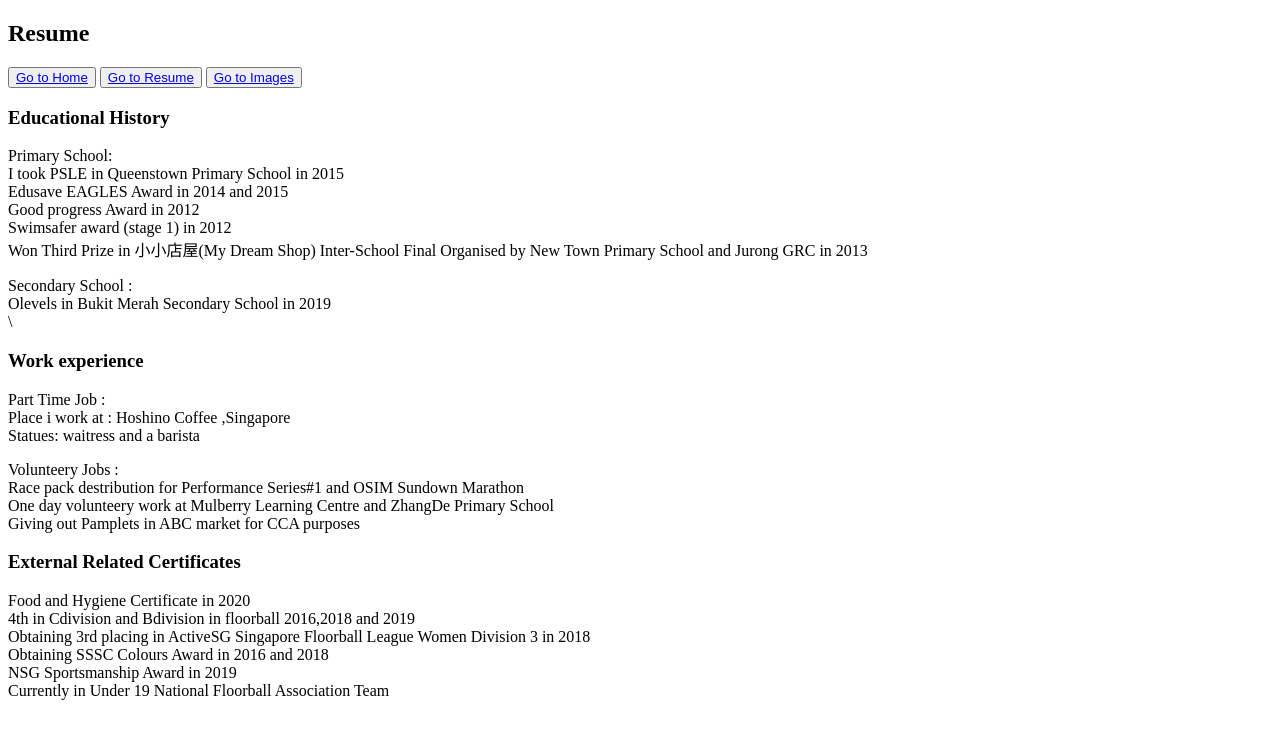
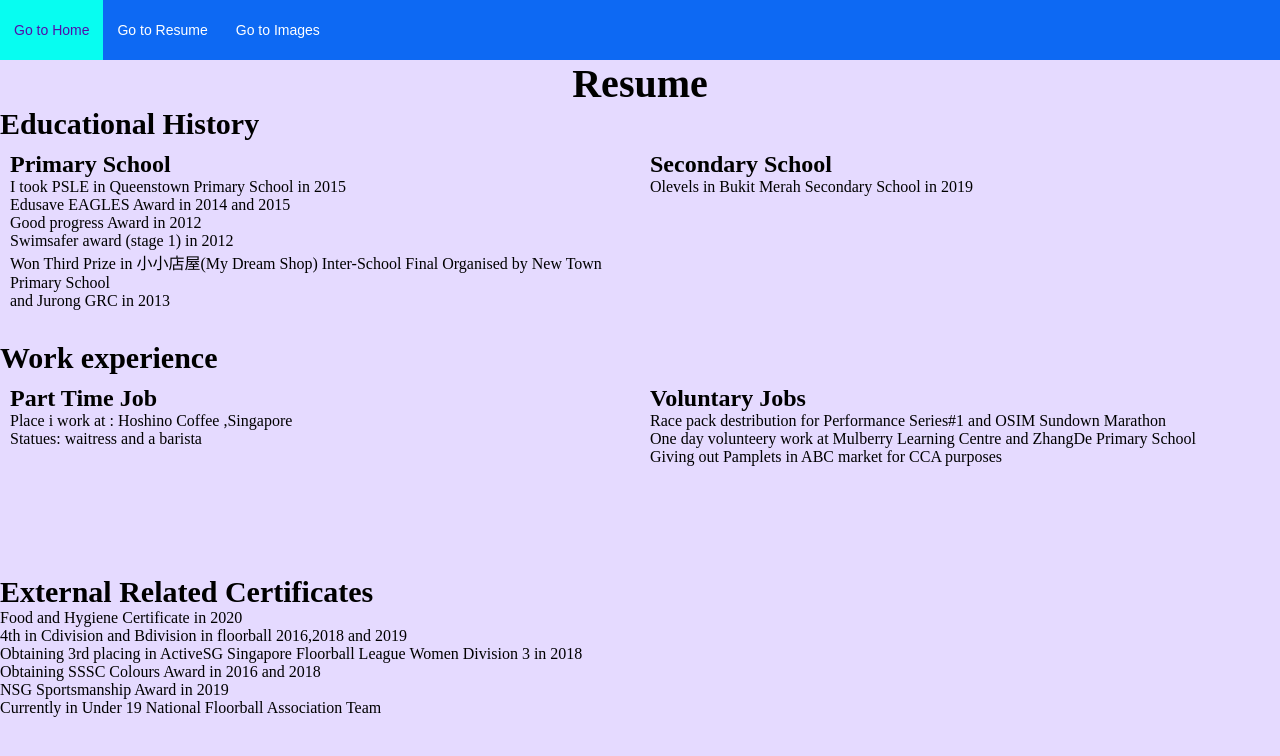
Before and after one commit to Charlenesoh/ASG1, a plain HTML site: page resume.html in a window 1280 px wide. Drawn offline with Linux system fonts and the light colour scheme.

Commit message:
newest updates

```diff
--- a/resume.html
+++ b/resume.html
@@ -1,59 +1,75 @@
 <!DOCTYPE html>
 <html>
+
+    <head>
+        <link href="style.css" rel="stylesheet" type="text/css" />
+        <meta charset="UTF-8">
+        <meta name="viewport">
+
+    </head>
+
+<header>
+    <nav>
+        <ul>
+            <li><a href= "index.html">Go to Home </a></li>
+            <li><a href= "resume.html">Go to Resume</a></li>
+            <li><a href= "photos.html">Go to Images</a></li>
+            </ul>
+        </nav>
 
         <h2>
             Resume
             </h2>
+    </header>
 
-</header>
-    <button>
-        <a href= "index.html">Go to Home </a> <br>
-    </button>
-    <button>
-        <a href= "resume.html">Go to Resume</a><br>
-    </button>
-    <button>
-        <a href= "photos.html">Go to Images</a><br>
-        </button>
+    <body>
+
 
             <h3>
                 Educational History
                 </h3>
-    <p>
-        Primary School:<br>
-        I took PSLE in Queenstown Primary School in 2015 <br>
+                <div class="row">
+                    <div class="column" >
+                      <h2>Primary School</h2>
+                      <p>I took PSLE in Queenstown Primary School in 2015 <br>
                         Edusave EAGLES Award in 2014 and 2015 <br>
                         Good progress Award in 2012 <br>
                         Swimsafer award (stage 1) in 2012<br>
                         Won Third Prize in 小小店屋(My Dream Shop)
-        Inter-School Final Organised by New Town Primary School and Jurong GRC in 2013<br>
+                        Inter-School Final Organised by New Town Primary School <br>
+                        and Jurong GRC in 2013<br>
                     </p>
-    <p>
-        Secondary School :<br>
-        Olevels in Bukit Merah Secondary School in 2019 <br>
-        \
+                    </div>
+                    <div class="column" >
+                      <h2>Secondary School</h2>
+                      <p>Olevels in Bukit Merah Secondary School in 2019 <br></p>
+                    </div>
+                  </div>
 
-    </p>
 
             <h3>
                 Work experience
                 </h3>
-    <p>
-        Part Time Job :<br>
-        Place i work at : Hoshino Coffee ,Singapore<br>
+                    <div class="row">
+                        <div class="column" >
+                          <h2>Part Time Job</h2>
+                          <p>Place i work at : Hoshino Coffee ,Singapore<br>
                             Statues: waitress and a barista
                         </p>
-        <p>
-        Volunteery Jobs : <br>
-        Race pack destribution for Performance Series#1 and OSIM Sundown Marathon <br>
+                        </div>
+                        <div class="column" >
+                          <h2>Voluntary Jobs</h2>
+                          <p>Race pack destribution for Performance Series#1 and OSIM Sundown Marathon <br>
                             One day volunteery work at Mulberry Learning Centre and ZhangDe Primary School <br>
                             Giving out Pamplets in ABC market for CCA purposes <br>
                             </p>
+                        </div>
+                      </div>
 
             <h3>
                 External Related Certificates
                 </h3>
-    <p>
+                <div class = "ERC">
                     Food and Hygiene Certificate in 2020 <br>
                     4th in Cdivision and Bdivision in floorball 2016,2018
                     and 2019 <br>
@@ -62,8 +78,8 @@
                     Obtaining SSSC Colours Award in 2016 and 2018 <br>
                     NSG Sportsmanship Award in 2019<br>
                     Currently in Under 19 National Floorball Association Team <br>
+                </div>
 
-        </p>
-
+    </body>
 
 </html>
--- /dev/null
+++ b/style.css
@@ -0,0 +1,95 @@
+header h2 {
+   font-size: 40px;
+   text-align: center;
+}
+
+body {
+    background-color: rgb(229, 218, 255);
+}
+
+.intro {
+    text-align: center;
+    font-size: 20px;
+}
+*{
+    margin: 0;
+    padding: 0;
+}
+
+nav{
+    width: 100%;
+    height: 60px;
+    background-color: #0d69f3;
+    margin: 0;
+    padding: 0;
+}
+
+nav ul{
+    float: left;
+}
+nav ul li{
+    float: left;
+    list-style: none;
+    position: relative;
+}
+nav ul li a{
+    display:block;
+    font-family: Arial, Helvetica, sans-serif;
+    color: rgb(255, 255, 255);
+    font-size: 14px;
+    padding: 22px 14px;
+    text-decoration: none;
+}
+
+nav a:hover {
+    background-color: rgb(7, 253, 241);
+    color: rgb(82, 15, 170);
+  }
+
+body ul{
+    list-style-type: none;
+    display: flex;
+    justify-content: space-around;
+}
+
+h3 {
+    font-size: 30px;
+}
+
+* {
+    box-sizing: border-box;
+  }
+
+ .navi {
+     font-size: 15px;
+ }
+  .column {
+    float: left;
+    width: 50%;
+    padding: 10px;
+    height: 200px;
+  }
+
+
+  .row:after {
+    content: "";
+    display: table;
+    clear: both;
+  }
+
+  .links{
+    border-style: solid;
+    padding: 2%;
+    border: 5px;
+    font-size: 15px;
+    background-color: rgb(247, 210, 234);
+    text-align: center;
+  }
+.contact {
+
+    color: rgb(252, 189, 252);
+    justify-content: center;
+    font-size: 40px;
+    text-align: center;
+    border-radius: 10%;
+    background-color: rgb(212, 229, 243);
```
Also changed, not shown: index.html (+33 -33 lines), photos.html (+33 -29 lines), Images/selfport.webp (added), Images/with shannon.jpg (added). Lines whose indentation alone changed are shown as unchanged.
